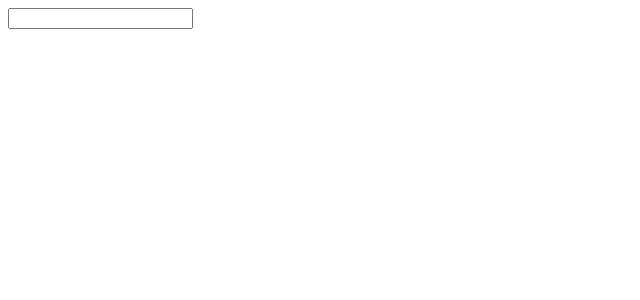
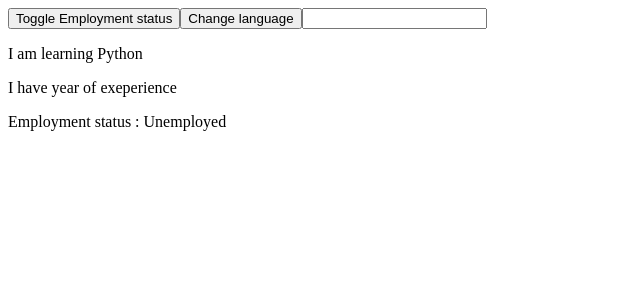
Before and after one commit to itsvaibhavcoder/Social_media_app, a React (Create React App) app: page / in a window 1280 px wide. Shown: the top 300 px of the page, without its empty margins (0-640 px from the left). Built offline with nearby package versions, Linux system fonts and the light colour scheme.

Commit message:
more about hooks

```diff
--- a/src/hooks.js
+++ b/src/hooks.js
@@ -1,27 +1,82 @@
 import React from 'react';
 
+//function Hooks(){
+//     const [inputValue, setInputValue] = React.useState("");
+// function handleInputChange(event){
+//     //value = event.target.value;
+//     //console.log(value);
+//     setInputValue(event.target.value);
+//   }
+//     // Old javascript methods
+//     // const inputState = React.useState("");
+//     // const inputValue = inputState[0];
+//     // function to change to input states
+//     //const setInputValue = inputState[1];
+
+//     // Modern ES6 method
+//     // Array destructuring
+//     // It will work same
+//     return (
+//       <div>
+//         <input onChange ={handleInputChange}/>
+//         <p>{inputValue}</p>
+//       </div>
+//     )
+//    }
+
 function Hooks(){
-    const [inputValue, setInputValue] = React.useState("");
-function handleInputChange(event){
-    //value = event.target.value;
-    //console.log(value);
-    setInputValue(event.target.value);
-  }
-    // Old javascript methods
-    // const inputState = React.useState("");
-    // const inputValue = inputState[0];
-    // function to change to input states
-    //const setInputValue = inputState[1];
+    // function handleChangelanguage(){
+    //     setDeveloper({
+    //         language: 'javascript',
+    //         yearExperience:0
+    //     });
+    // }
 
-    // Modern ES6 method
-    // Array destructuring
-    // It will work same
-    return (
+    // function handleChangeYearsExperience(event){
+    //     setDeveloper({
+    //         ...developer, // only want to change YOE
+    //         yearExperience : event.target.value
+    //     });
+    // }
+
+    function handleToggleEmployement(){
+        setDeveloper(prevState =>({
+            ...prevState,
+            isEmployed: !prevState.isEmployed
+        }));
+    }
+    // const [language, setLanguage] = React.useState('python')
+    // const [yearExperience, setYearsExperience] = React.useState(0);
+
+    const [developer, setDeveloper] = React.useState({
+        language: "Python",
+        setYearsExperience : 0,
+        isEmployed: false
+    });
+
+    return(
       <div>
-        <input onChange ={handleInputChange}/>
-        <p>{inputValue}</p>
+        <button onClick ={handleToggleEmployement}>Toggle Employment status</button>
+        <button onClick ={()=> setDeveloper({
+            language: 'javascript',
+            yearExperience:0
+        })}>Change language</button>
+        {/* <button onClick ={()=> setLanguage('javascript')}>Change langauge</button> */}
+        {/*while working with input always event used  */}
+        {/* <input
+        type ="number" onChange = {event=> setYearsExperience(event.target.value)}
+        /> */}
+        <input
+        type ="number"
+        onChange = {event => setDeveloper({
+            ...developer, // only want to change YOE
+            yearExperience : event.target.value
+        })}/>
+        <p>I am learning {developer.language}</p>
+        <p>I have {developer.yearExperience} year of exeperience</p>
+        <p>Employment status : {developer.isEmployed ? "Employed" : "Unemployed"}</p>
       </div>
-    )
-   }
+    );
+}
 
  export default Hooks;
```
